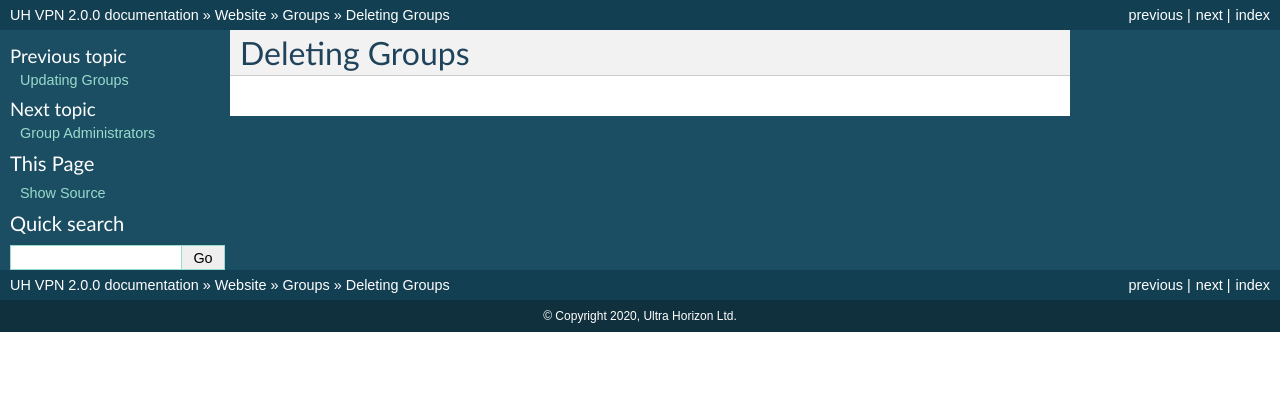
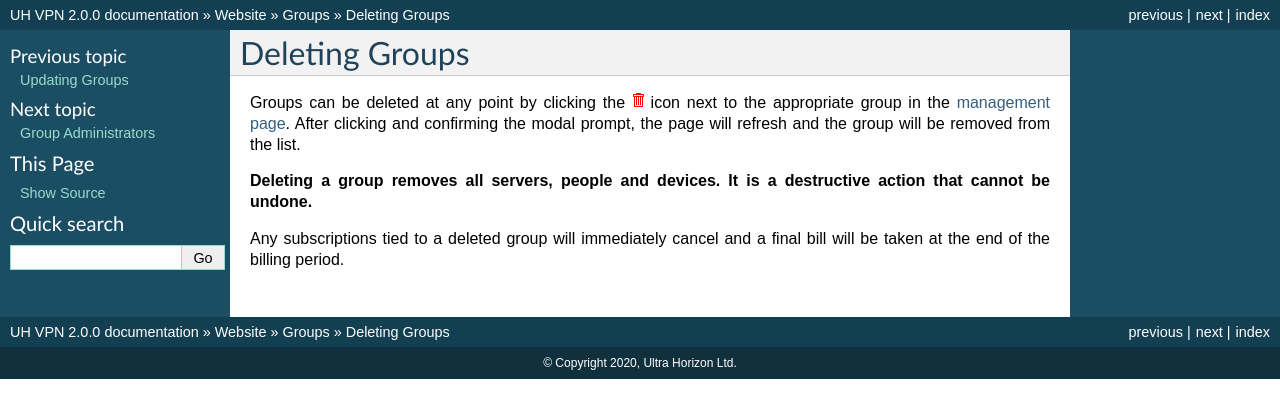
Before and after one commit to ultrahorizon/UH-VPN-Docs, a Sphinx documentation site: the page built from source/website/groups/deleting.rst, in a window 1280 px wide. Shown: the top 418 px of the page. Built offline with Sphinx 7.4.7, drawn with Linux system fonts in a browser that asks for light colours.

Commit message:
Add group deletion page

```diff
--- a/source/website/groups/deleting.rst
+++ b/source/website/groups/deleting.rst
@@ -1,2 +1,17 @@
 Deleting Groups
 ===============
+
+Groups can be deleted at any point by clicking the |delete_icon| icon next to the appropriate
+group in the `management page`_. After clicking and confirming the modal prompt, the page will
+refresh and the group will be removed from the list.
+
+**Deleting a group removes all servers, people and devices. It is a destructive action that
+cannot be undone.**
+
+Any subscriptions tied to a deleted group will immediately cancel and a final bill will be
+taken at the end of the billing period.
+
+.. |delete_icon| image:: /_static/icons/trashcan.svg
+  :alt: Edit Icon
+
+.. _management page: https://uh-vpn.com/manage
```
Also changed, not shown: source/_static/icons/trashcan.svg (added).
